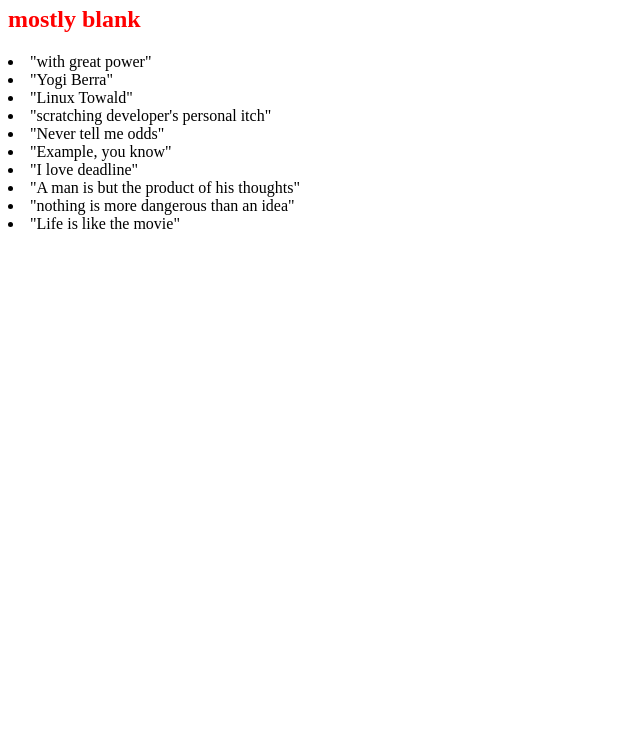
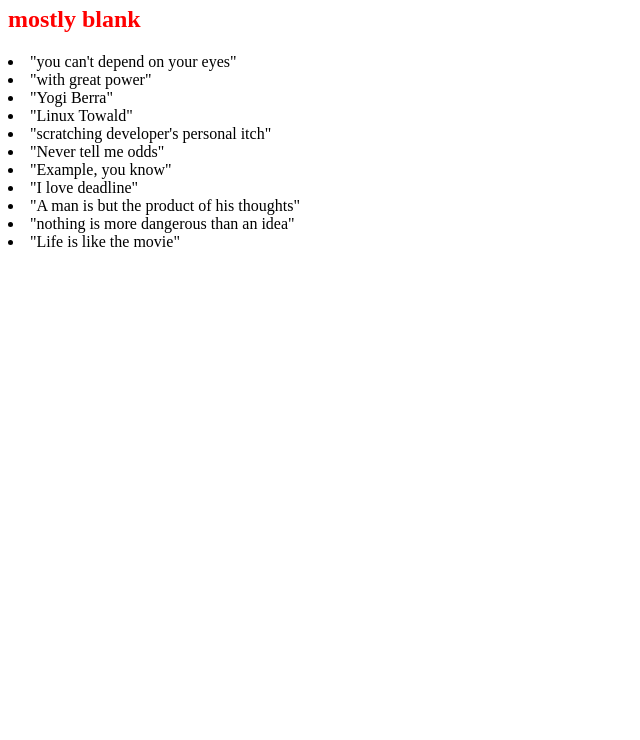
Before and after one commit to ChaoAtSAP/opensap_repo1, a plain HTML site: page index.html in a window 1280 px wide. Shown: the part 60-800 px from the top of the page, without its empty margins (0-640 px from the left). Drawn offline with Linux system fonts and the light colour scheme.

Commit message:
Mark Twin quote

```diff
--- a/index.html
+++ b/index.html
@@ -9,6 +9,7 @@
 		<h1>This page is blank!</h1>
 		<h2>mostly blank</h2>
 		<u1>
+			<li>"you can't depend on your eyes"</li>
 			<li>"with great power"</li>
 			<li>"Yogi Berra"</li>
 			<li>"Linux Towald"</li>
```
